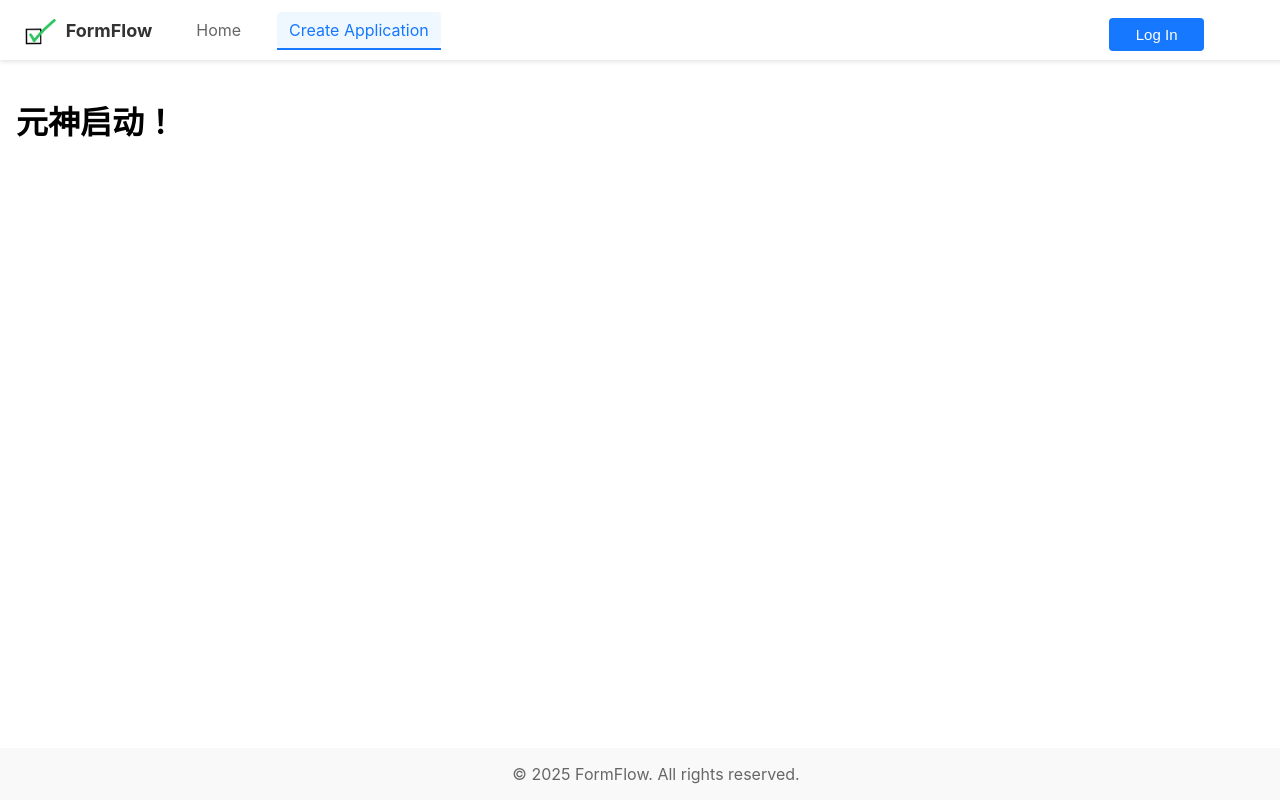
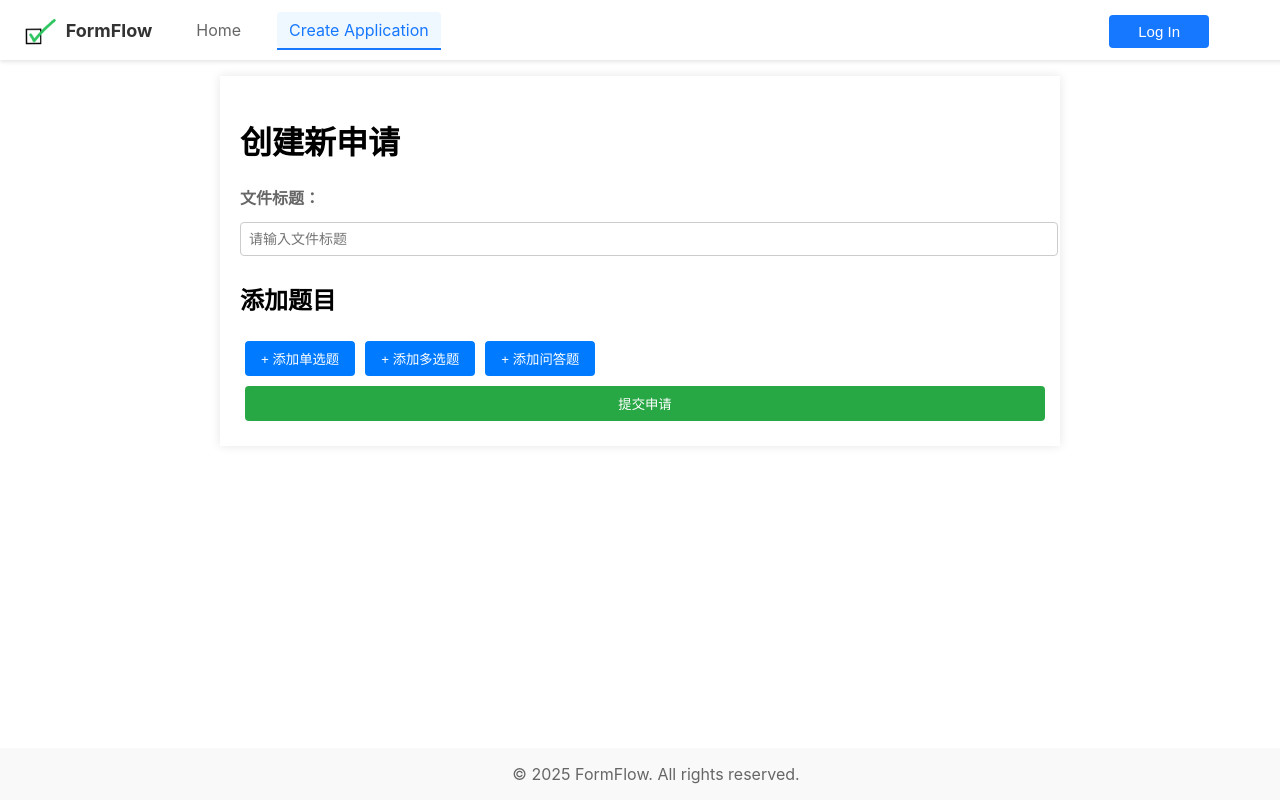
Before and after one commit to Skaum103/form-flow-frontend, a React (Create React App) app: page /CreateApplication in a window 1280 px wide. Built offline with nearby package versions, Linux system fonts and the light colour scheme.

Commit message:
CreateApplication of first time

```diff
--- /dev/null
+++ b/src/pages/CreateApplication.css
@@ -0,0 +1,57 @@
+/* src/pages/CreateApplication.css */
+.create-application {
+    max-width: 800px;
+    margin: 0 auto;
+    padding: 20px;
+    background-color: #fff;
+    box-shadow: 0 0 10px rgba(0, 0, 0, 0.1);
+  }
+
+  .form-group {
+    margin-bottom: 20px;
+  }
+
+  input, textarea {
+    width: 100%;
+    padding: 8px;
+    margin: 5px 0;
+    border: 1px solid #ccc;
+    border-radius: 4px;
+  }
+
+  button {
+    margin: 5px;
+    padding: 8px 16px;
+    background-color: #007bff;
+    color: white;
+    border: none;
+    border-radius: 4px;
+    cursor: pointer;
+  }
+
+  button:hover {
+    background-color: #0056b3;
+  }
+
+  .question {
+    margin: 10px 0;
+    padding: 10px;
+    border: 1px solid #ddd;
+    border-radius: 4px;
+  }
+
+  .option {
+    display: flex;
+    align-items: center;
+    margin-top: 5px;
+  }
+
+  .submit-btn {
+    display: block;
+    width: 100%;
+    background-color: #28a745;
+  }
+
+  .submit-btn:hover {
+    background-color: #218838;
+  }
--- a/src/pages/CreateApplication.js
+++ b/src/pages/CreateApplication.js
@@ -1,4 +1,116 @@
-import React from 'react';
+// src/pages/CreateApplication.js
+import React, { useState } from 'react';
+import './CreateApplication.css';
+
 export default function CreateApplication() {
-    return <h1>元神启动！</h1>;
-  }
+  const [applicationTitle, setApplicationTitle] = useState('');
+  const [questions, setQuestions] = useState([]);
+
+  const addQuestion = (type) => {
+    setQuestions([...questions, { type, title: '', options: type !== 'text' ? [''] : [] }]);
+  };
+
+  const addOption = (index) => {
+    const newQuestions = [...questions];
+    newQuestions[index].options.push('');
+    setQuestions(newQuestions);
+  };
+
+  const removeQuestion = (index) => {
+    const newQuestions = questions.filter((_, i) => i !== index);
+    setQuestions(newQuestions);
+  };
+
+  const submitApplication = () => {
+    const sessionId = document.cookie.match(/jsessionid=([^;]+)/)?.[1] || '';
+    const payload = {
+      title: applicationTitle,
+      questions,
+      sessionId
+    };
+
+    fetch('/api/application/create', {
+      method: 'POST',
+      headers: { 'Content-Type': 'application/json' },
+      body: JSON.stringify(payload)
+    })
+      .then((response) => response.json())
+      .then(() => alert('提交成功！'))
+      .catch((error) => console.error('提交失败', error));
+  };
+
+  return (
+    <div className="create-application">
+      <h1>创建新申请</h1>
+
+      <div className="form-group">
+        <label htmlFor="title">文件标题：</label>
+        <input
+          type="text"
+          id="title"
+          value={applicationTitle}
+          onChange={(e) => setApplicationTitle(e.target.value)}
+          placeholder="请输入文件标题"
+        />
+      </div>
+
+      <div className="question-section">
+        <h2>添加题目</h2>
+        <button onClick={() => addQuestion('single')}>+ 添加单选题</button>
+        <button onClick={() => addQuestion('multiple')}>+ 添加多选题</button>
+        <button onClick={() => addQuestion('text')}>+ 添加问答题</button>
+
+        {questions.map((question, index) => (
+          <div key={index} className="question">
+            <label>题目 {index + 1}：</label>
+            <input
+              type="text"
+              value={question.title}
+              onChange={(e) => {
+                const newQuestions = [...questions];
+                newQuestions[index].title = e.target.value;
+                setQuestions(newQuestions);
+              }}
+              placeholder="请输入题目"
+            />
+
+            {question.type !== 'text' && (
+              <div>
+                {question.options.map((option, i) => (
+                  <div key={i} className="option">
+                    {question.type === 'single' ? (
+                      <input type="radio" disabled />
+                    ) : (
+                      <input type="checkbox" disabled />
+                    )}
+                    <input
+                      type="text"
+                      value={option}
+                      onChange={(e) => {
+                        const newQuestions = [...questions];
+                        newQuestions[index].options[i] = e.target.value;
+                        setQuestions(newQuestions);
+                      }}
+                      placeholder="选项内容"
+                    />
+                  </div>
+                ))}
+                <button onClick={() => addOption(index)}>+ 添加选项</button>
+              </div>
+            )}
+
+            {question.type === 'text' && (
+              <textarea placeholder="请输入回答" disabled />
+            )}
+
+            <button onClick={() => removeQuestion(index)}>删除题目</button>
+          </div>
+        ))}
+      </div>
+
+      <button className="submit-btn" onClick={submitApplication}>
+        提交申请
+      </button>
+    </div>
+  );
+}
```
